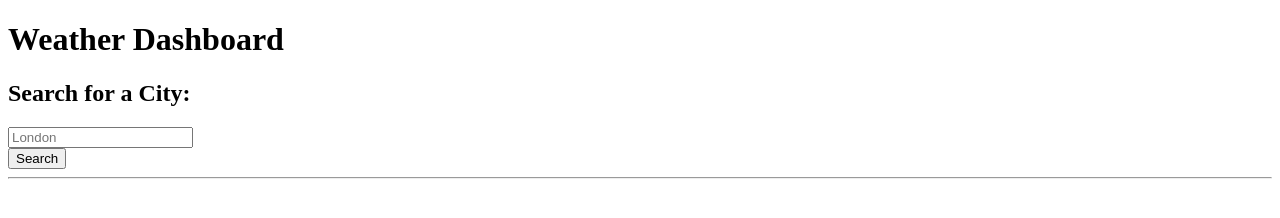
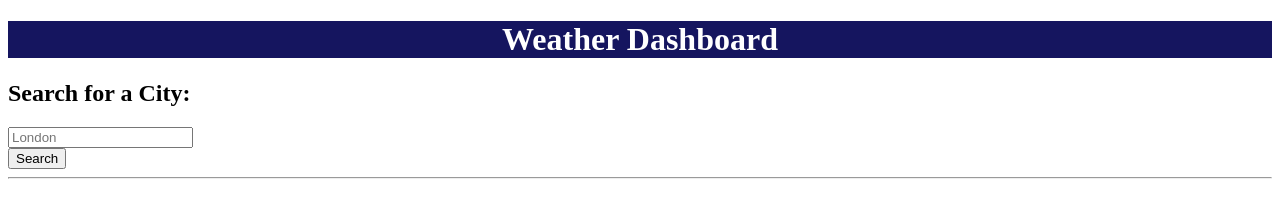
Before and after one commit to Vickysug/weather-dashboard, a plain HTML site: page index.html in a window 1280 px wide. Drawn offline with nearby package versions, Linux system fonts and the light colour scheme.

Commit message:
added code

```diff
--- a/css/style.css
+++ b/css/style.css
@@ -0,0 +1,5 @@
+#header {
+    background-color: rgb(21, 21, 95);
+    color: white;
+    text-align: center;
+}
--- a/index.html
+++ b/index.html
@@ -5,12 +5,12 @@
   <meta charset="UTF-8" />
   <meta name="viewport" content="width=device-width, initial-scale=1.0" />
   <meta http-equiv="X-UA-Compatible" content="ie=edge" />
-  <link rel="stylesheet" href="styles/reset.css" />
+  <link rel="stylesheet" href="./css/style.css" />
   <title>Weather Dashboard</title>
 </head>
 
 <body>
-  <header class="container-fluid text-center text-white bg-dark p-2 weather-header">
+  <header class="container-fluid text-center text-white bg-dark p-2 weather-header" id="header">
     <h1>Weather Dashboard</h1>
   </header>
 
```
